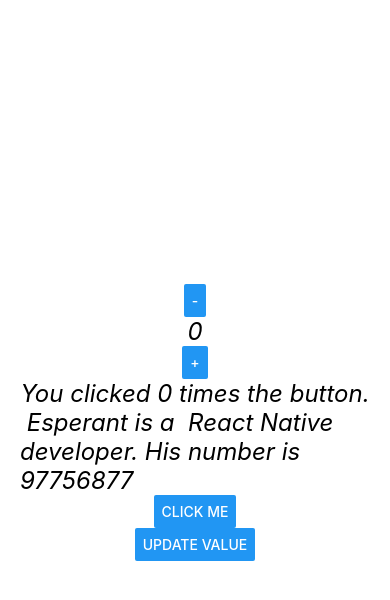
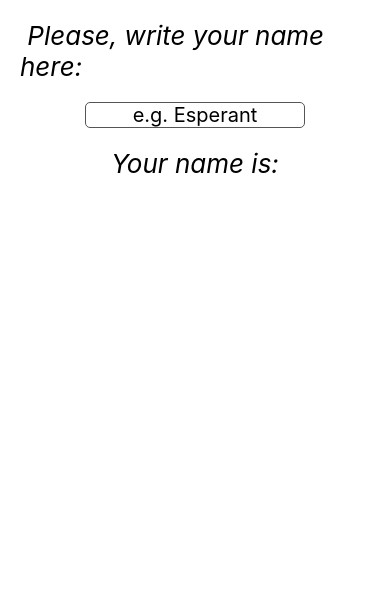
Before and after one commit to esperantgada/React-native, a React Native app in the folder demo/: screen / in a window 390 px wide. Shown: the top 600 px of the page. Built offline with nearby package versions, Linux system fonts and the light colour scheme.

Commit message:
Use text input in React Native

```diff
--- a/demo/App.js
+++ b/demo/App.js
@@ -13,6 +13,7 @@
   Linking,
   StyleSheet,
   Text,
+  TextInput,
   View
 } from 'react-native';
 
@@ -20,44 +21,28 @@
 /* $FlowFixMe[missing-local-annot] The type annotation(s) required by Flow's
  * LTI update could not be added via codemod */
 
-function countInitial(){
-  console.log('Run function')
-  return 0
-}
 
 function App () {
 
-  const [count, setCount] = useState(() => countInitial())
-  const [session, setSession]= useState({number: 97756877, title: 'React Native'})
-  const [name, setName] = useState('Esperant')
-
-  function decrementCount(){
-    setCount(preViewCount => preViewCount - 1)
-  }
-
-  function incrementCount(){
-    setCount(preViewCount => preViewCount + 1)
-  }
-
-  function handleUpdate(){
-    setName('Esperant GADA')
-    setSession({number: 45, title: 'Programmer'})
-  }
+  const [name, setName] = useState('');
 
   return (
 
    <View style = {styles.body}>
 
-      <Button style={styles.buttons} title='-' onPress={decrementCount}></Button>
-      <Text style={styles.text}>{count}</Text>
-      <Button title='+' onPress={incrementCount} style={styles.buttons}></Button>
+      <Text style = {styles.text}> Please, write your name here:</Text>
 
-      <Text style={styles.text}>You clicked {count} times the button.</Text>
+      <TextInput style = {styles.inputText}
+        //multiline
+        //maxLength={10}
+        placeholder = 'e.g. Esperant'
+        onChangeText={(value) => setName(value)}
+        secureTextEntry
+        />
 
 
-      <Text style={styles.text}> {name} is a  {session.title} developer. His number is {session.number}</Text>
-      <Button title='Click me' onPress={()=> {Linking.openURL('https://reactnative.dev/')}}></Button>
-      <Button title='Update value' onPress={handleUpdate} style= {styles.buttons}></Button>
+      <Text style = {styles.text}> Your name is: {name}</Text>
+
     </View>
   )
 }
@@ -65,24 +50,27 @@
 const styles = StyleSheet.create({
 
   body:{
-      alignItems:'center',
+      backgroundColor: '#ffffff',
       flex:1,
-      justifyContent:'center'
+      alignItems: 'center'
   },
 
   text:{
-
-    fontSize: 24,
+    color: '#000000',
+    fontSize: 26,
     fontStyle:'italic',
-    marginLeft: 20,
-    marginEnd: 20
+    margin: 20
   },
 
-  buttons:{
-    width: 100,
-    height: 100,
-    marginTop: 50
-  },
+  inputText: {
+    width: 220,
+    borderWidth: 1,
+    borderColor: '#555',
+    borderRadius: 5,
+    fontSize: 20,
+    textAlign: 'center'
+  }
+
 });
 
 export default App;
```
